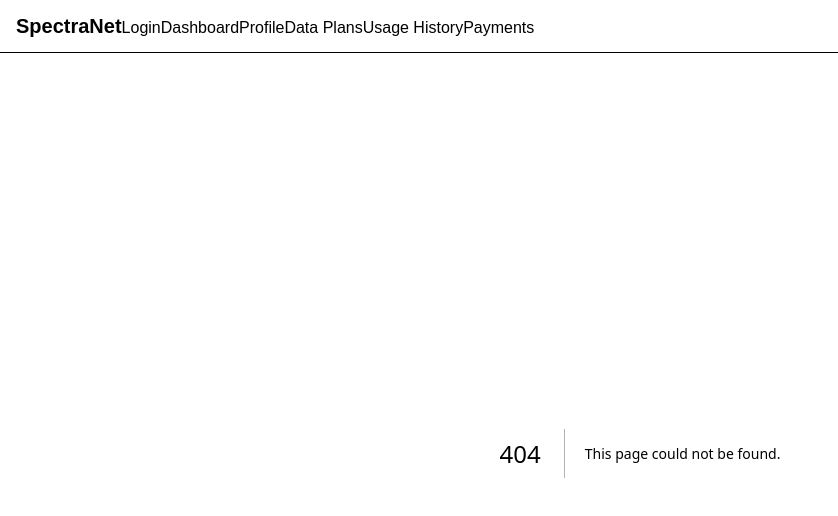
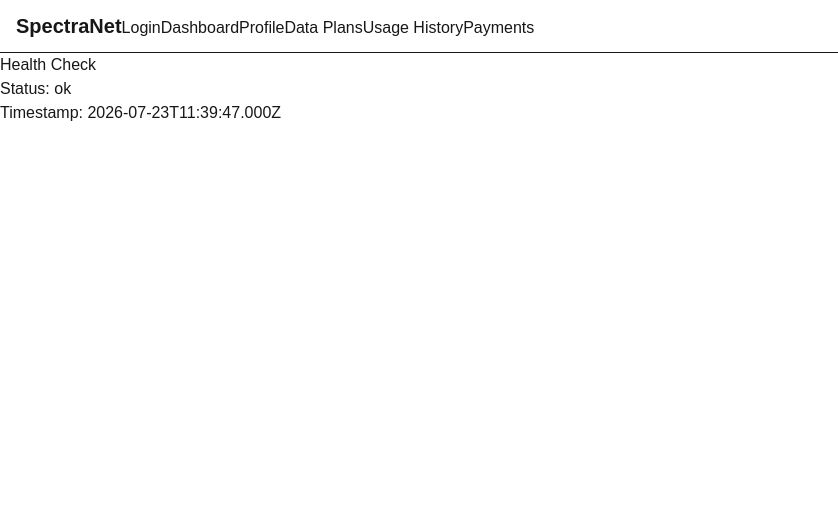
Before and after one commit to jayeolataiwo-dev/flyrank-capstone, a Next.js app in the folder spectranet-app/: page /health in a window 1280 px wide. Before the commit this address had no page. Shown: the top 516 px of the page, without its empty margins (0-838 px from the left). Built offline with nearby package versions, Linux system fonts and the light colour scheme.

Commit message:
feat: add health-check API route and page

```diff
--- /dev/null
+++ b/spectranet-app/app/api/health/route.ts
@@ -0,0 +1,3 @@
+export async function GET() {
+  return Response.json({ status: "ok", timestamp: new Date().toISOString() });
+}
--- /dev/null
+++ b/spectranet-app/app/health/page.tsx
@@ -0,0 +1,12 @@
+export default async function HealthPage() {
+  const response = await fetch("http://localhost:3000/api/health");
+  const data = await response.json();
+
+  return (
+    <main>
+      <h1>Health Check</h1>
+      <p>Status: {data.status}</p>
+      <p>Timestamp: {data.timestamp}</p>
+    </main>
+  );
+}
```
